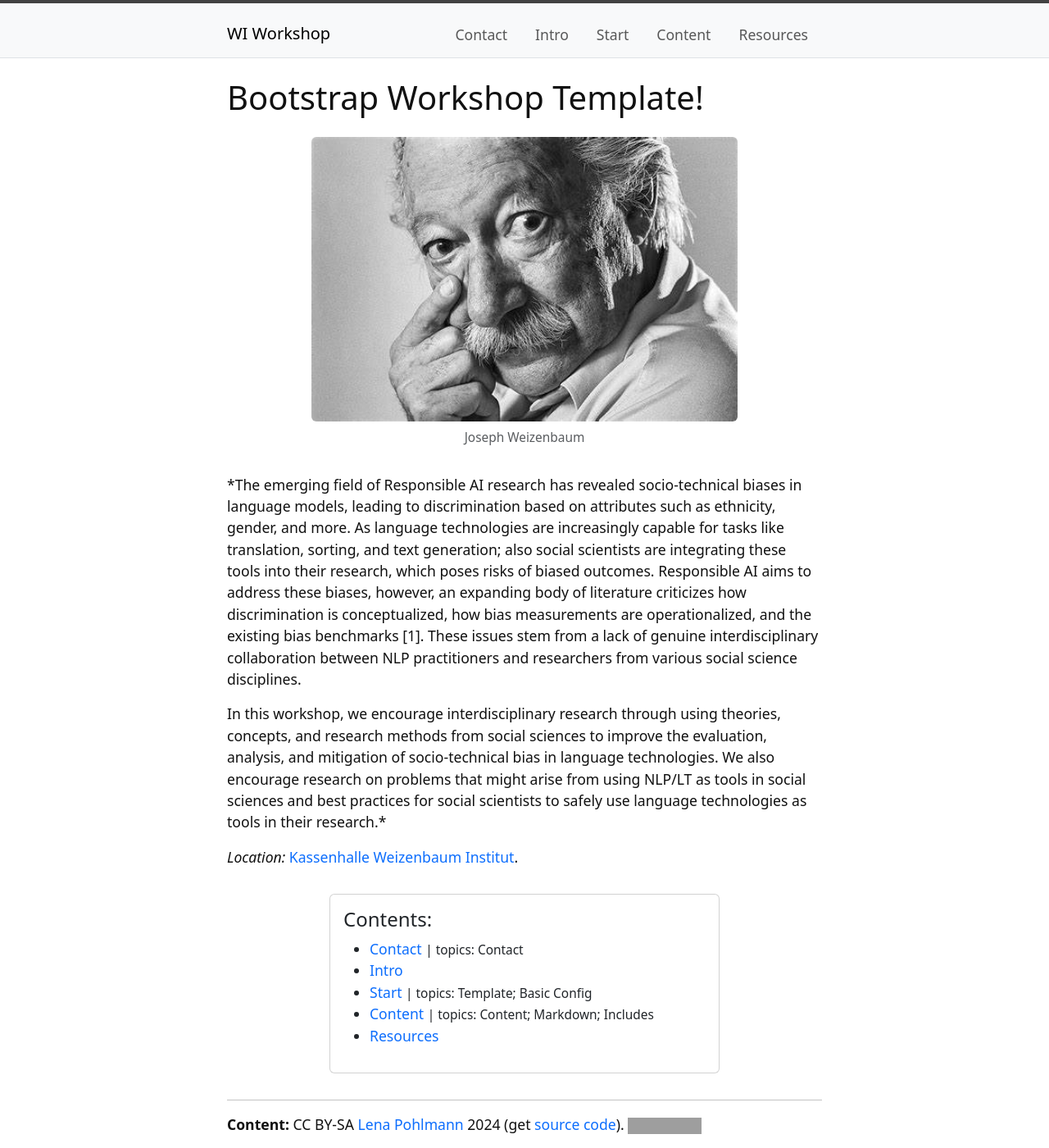
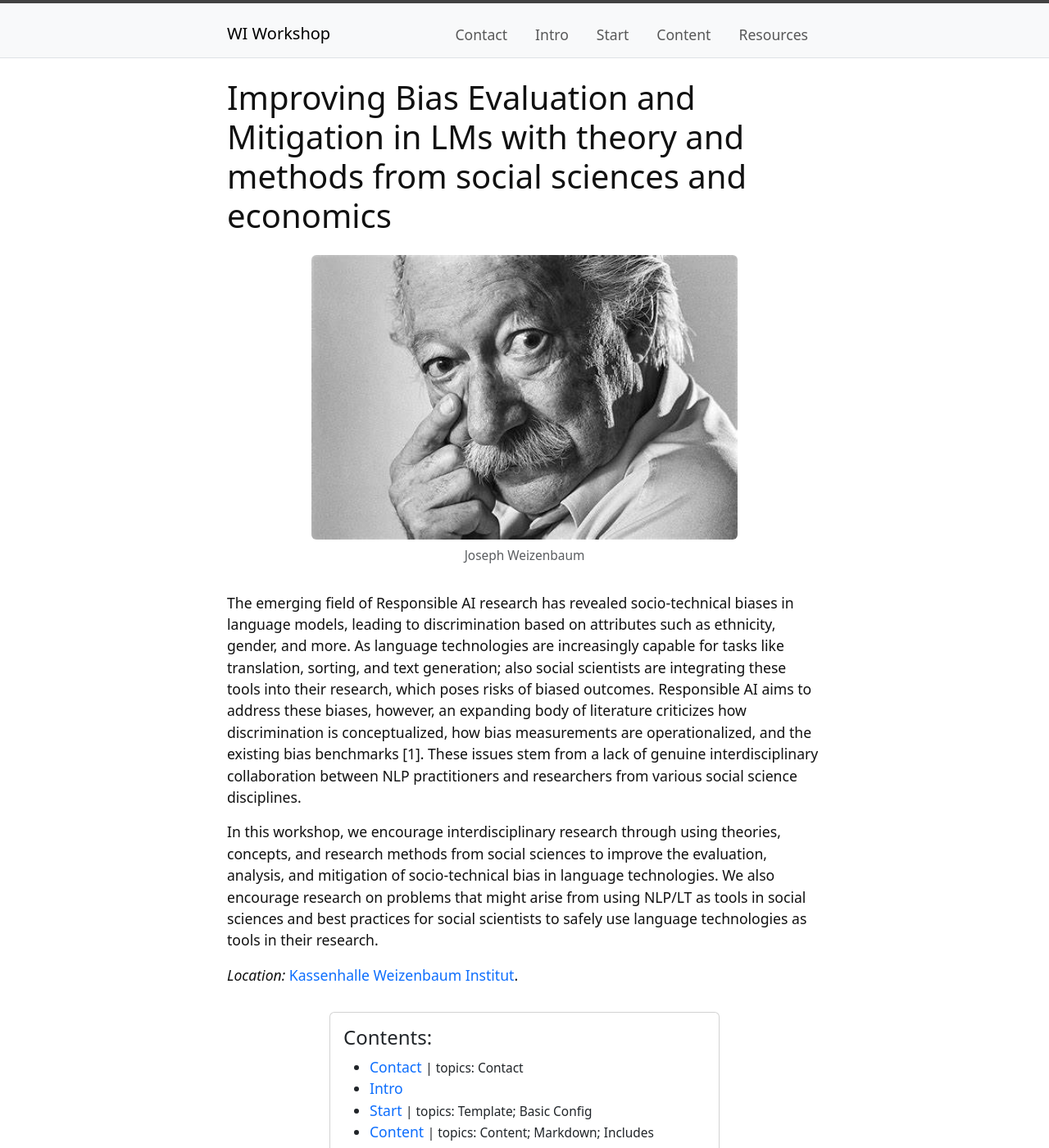
Before and after one commit to lppohl/wi-workshop.github.io, a Jekyll site: the page built from index.md, in a window 1280 px wide and 1400 px high. Shown: the whole window at 82% size. Built offline with Jekyll 4.4.1, drawn with Linux system fonts in a browser that asks for light colours; grey boxes are pictures that could not be loaded.

Commit message:
Update index.md

```diff
--- a/index.md
+++ b/index.md
@@ -3,13 +3,13 @@ title: Home
 layout: page
 ---
 
-# Bootstrap Workshop Template!
+# Improving Bias Evaluation and Mitigation in LMs with theory and methods from social sciences and economics
 
 {% include figure.html img="OIP.jpg" alt="intro image here" caption="Joseph Weizenbaum" width="75%" %}
 
-*The emerging field of Responsible AI research has revealed socio-technical biases in language models, leading to discrimination based on attributes such as ethnicity, gender, and more. As language technologies are increasingly capable for tasks like translation, sorting, and text generation; also social scientists are integrating these tools into their research, which poses risks of biased outcomes. Responsible AI aims to address these biases, however, an expanding body of literature criticizes how discrimination is conceptualized, how bias measurements are operationalized, and the existing bias benchmarks [1]. These issues stem from a lack of genuine interdisciplinary collaboration between NLP practitioners and researchers from various social science disciplines.
+The emerging field of Responsible AI research has revealed socio-technical biases in language models, leading to discrimination based on attributes such as ethnicity, gender, and more. As language technologies are increasingly capable for tasks like translation, sorting, and text generation; also social scientists are integrating these tools into their research, which poses risks of biased outcomes. Responsible AI aims to address these biases, however, an expanding body of literature criticizes how discrimination is conceptualized, how bias measurements are operationalized, and the existing bias benchmarks [1]. These issues stem from a lack of genuine interdisciplinary collaboration between NLP practitioners and researchers from various social science disciplines.
 
-In this workshop, we encourage interdisciplinary research through using theories, concepts, and research methods from social sciences to improve the evaluation, analysis, and mitigation of socio-technical bias in language technologies. We also encourage research on problems that might arise from using NLP/LT as tools in social sciences and best practices for social scientists to safely use language technologies as tools in their research.*
+In this workshop, we encourage interdisciplinary research through using theories, concepts, and research methods from social sciences to improve the evaluation, analysis, and mitigation of socio-technical bias in language technologies. We also encourage research on problems that might arise from using NLP/LT as tools in social sciences and best practices for social scientists to safely use language technologies as tools in their research.
 
 *Location:* [Kassenhalle Weizenbaum Institut](https://www.weizenbaum-institut.de/).
 
```
